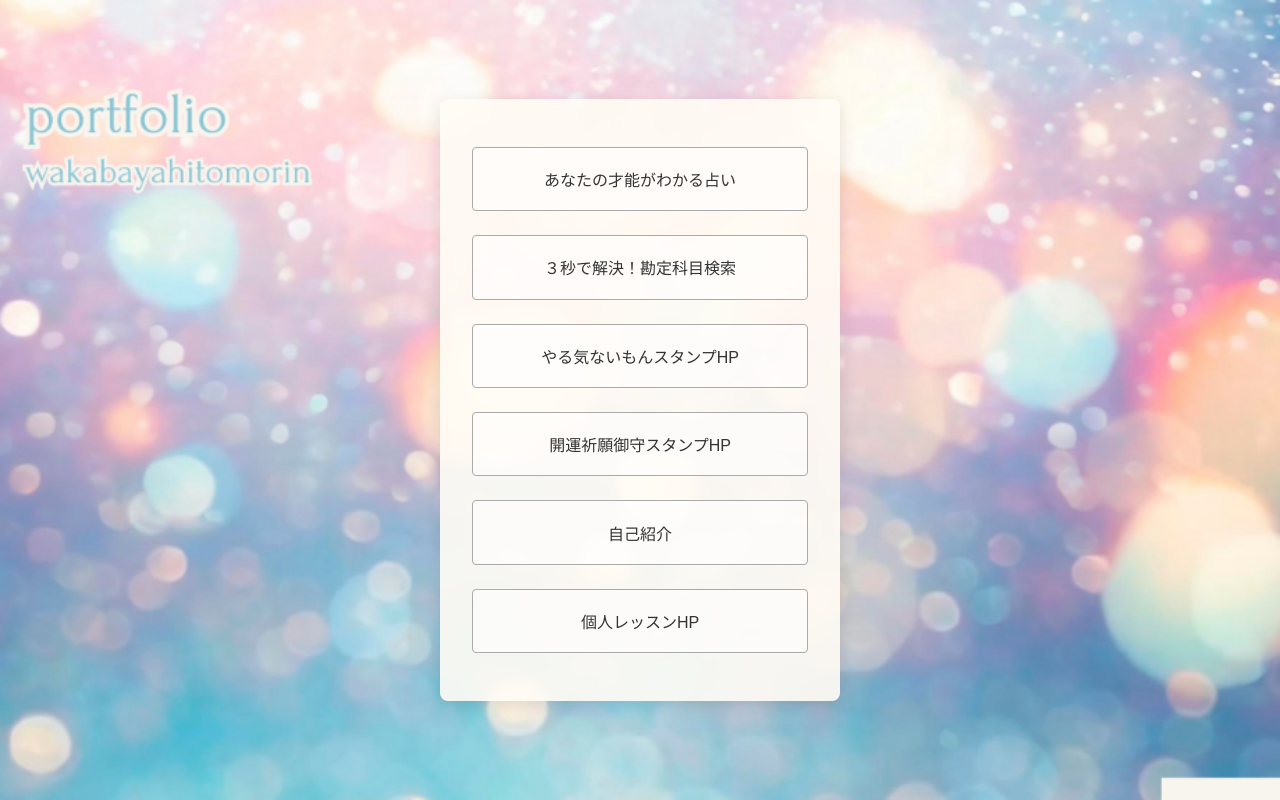
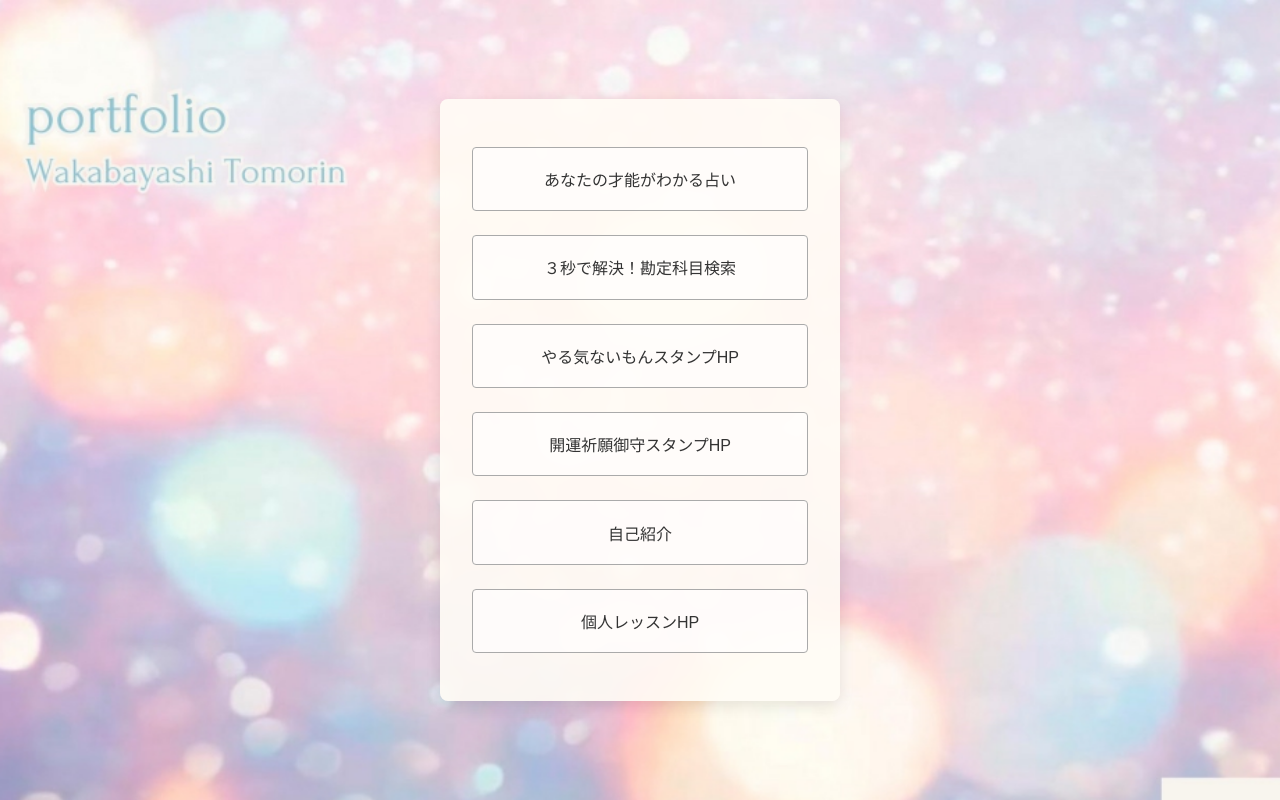
Before and after one commit to TOMOKO369/potogfilio, a plain HTML site: page index.html in a window 1280 px wide. Drawn offline with Linux system fonts and the light colour scheme; a web font is replaced by a local one.

Commit message:
色変更

```diff
--- a/index.html
+++ b/index.html
@@ -25,7 +25,7 @@
             justify-content: center;
             /* Align to center */
             align-items: center;
-            background-image: url('./new_background.png');
+            background-image: url('./sparkle_bg.png');
             background-size: cover;
             background-position: center;
             background-repeat: no-repeat;
```
Also changed, not shown: Loaf__Leaven_Co..png (added), sparkle_bg.png (added).
